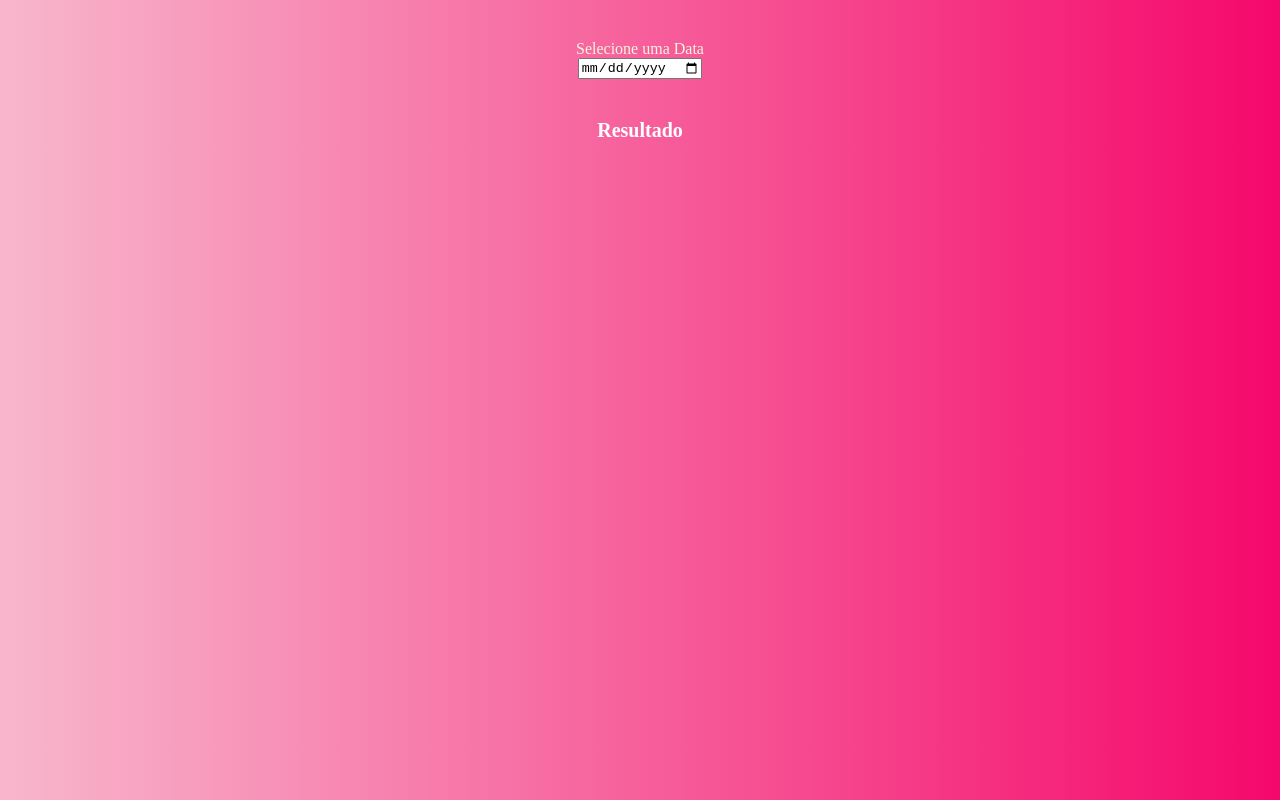
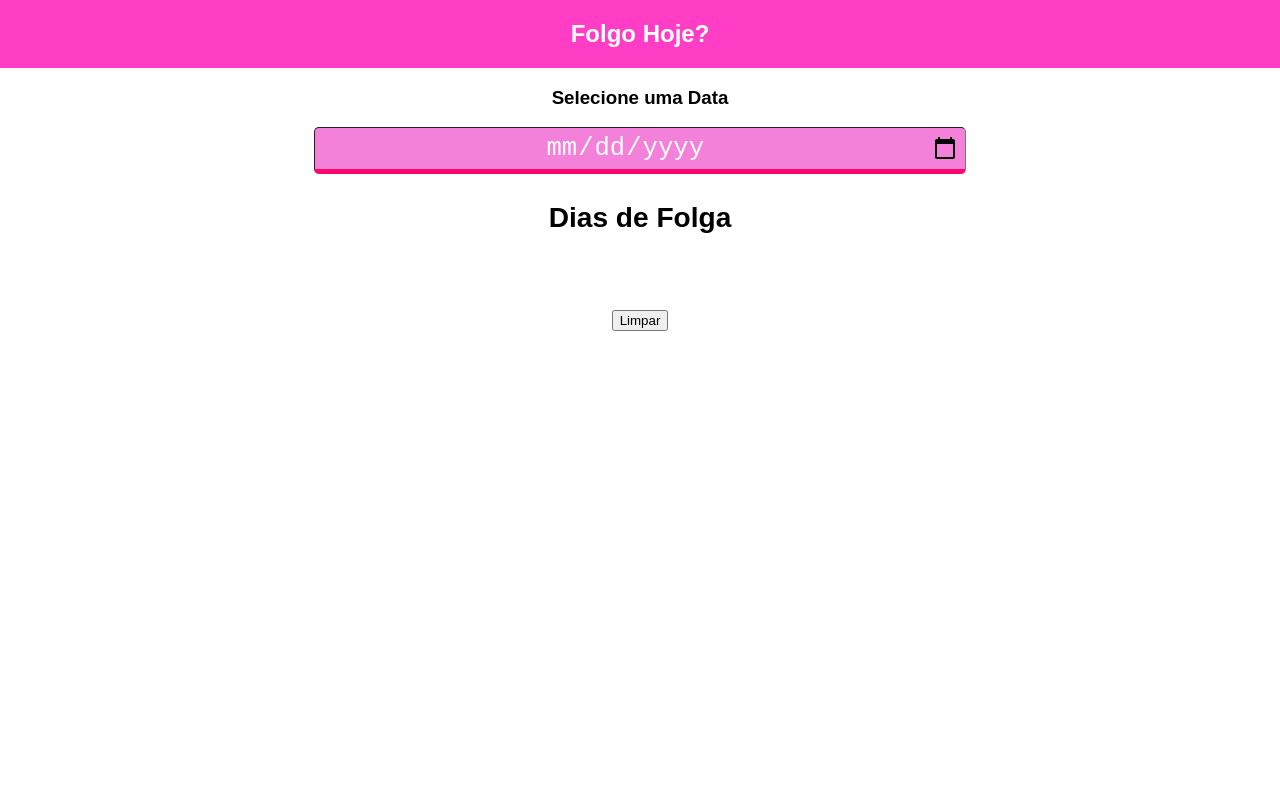
Before and after one commit to JadeilsonSantos/Folgo_Hoje, a plain HTML site: page index.html in a window 1280 px wide. Drawn offline with Linux system fonts and the light colour scheme.

Commit message:
alteracao Front e teste de retorno de lista

```diff
--- a/index.html
+++ b/index.html
@@ -2,18 +2,40 @@
 <html>
   <head>
     <meta charset="utf-8">
-    <meta name="viewport" content="width=device-width">
+    <meta name="viewport" content="width=device-width, initial-scale=1">
+
     <title>Folgo hoje?</title>
     <link href="style.css" rel="stylesheet" type="text/css" />
   </head>
   <body>
-    <div id="data">
+    <div class="heder">
+      <h2>Folgo Hoje?</h2>
+    </div>
+
+      <div class="container">
+        <h3>Selecione uma Data</h3>
+        <input type="date" onchange="minhaFolga(event);">
+      </div>
+
+      <div class="folgas">
+          <h3>Dias de Folga</h3>
+          <ul class="lista"></ul>
+          <button onclick="apagar()">Limpar</button>
+        </div>
+      <!-- <div class="resultado"> -->
+      </div>
+
+
+
+
+    <!-- <div id="data">
       <span>Selecione uma Data</span>
       <input type="date" onchange="minhaFolga(event);"></>
     </div>
 
-    <div id="resultado">Resultado</div>
+    <div id="resultado">Resultado</div> -->
 
     <script src="script.js"></script>
+
   </body>
 </html>
--- a/script.js
+++ b/script.js
@@ -1,7 +1,7 @@
 var anoAtual = new Date().getFullYear();
 var folgaBase = new Date('11/04/2021');
 const umDiaEmMS = 86400000
-var texto = document.querySelector("#resultado");
+var texto = document.querySelector('.resultado');
 
 /* const convertDate = () => {
 
@@ -16,38 +16,50 @@ var texto = document.querySelector("#resultado");
 
   minhaFolga(e,dataSelecionada,selectDate)
 }  */
+function minhaFolga(e){
 
-function minhaFolga(e){
+  let lista
 
   const dataSelecionada = e.target.value;
   selectDate = new Date(dataSelecionada)
 
   let diasDeFolga = [];
   let folgaBaseAdd = new Date(folgaBase);
-    let i = 0;
+  //let i = 0;
 
-      while (folgaBaseAdd <= selectDate)
-      {
+  while (folgaBaseAdd <= selectDate){
     diasDeFolga.push(folgaBaseAdd.toString()); // aqui deve ta retornando sempre a mesma data
     folgaBaseAdd.setDate(folgaBaseAdd.getDate()+8)
     //i+=8 // aqui faz o incremento da data né? >>> Sim
   }
 
+
   let diferenca = Math.floor((folgaBaseAdd - selectDate) / umDiaEmMS)
 
+  /* if(diferenca > 0 && diferenca <5){
+    texto.innerHTML = (`Você estará de FOLGA no dia ${ converterDatas(dataSelecionada) }`)
+  }else{
+    texto.innerHTML += (`Você TRABALHARÁ nos dia ${converterDatas(dataSelecionada)}`)
+  } */
 
-      if(diferenca > 0 && diferenca <5)
+  diasDeFolga.forEach(dias => {
+      let dados = document.createElement('div') // cria elemento li
+      lista = document.querySelector('.lista').appendChild(dados)
+      lista.innerHTML += `<input type="text" value="${converterDatas(dias)}"/>`
+    })
+    if(diasDeFolga != 0){
+      lista.innerHTML = ''
+    }
+  //console.log(diferenca)
+      //console.log(diasDeFolga)
+}
 
-      {texto.innerHTML = (`Você estará de FOLGA no dia ${ converterDatas(dataSelecionada) }`)}
+function apagar(){
 
-      else{texto.innerHTML = (`Você TRABALHARÁ no dia ${converterDatas(dataSelecionada)}`) }
-
-      console.log(diferenca)
-      console.log(folgaBaseAdd)
 }
 
 function zeroNaFrente(data){
-  return data < 9 ? `0${data}`: `${data}`
+  return data <= 9 ? `0${data}`: `${data}`
 }
 
 function converterDatas(d){
@@ -55,13 +67,13 @@ function converterDatas(d){
   let ndata = new Date(data)
   ndata.setDate(data.getDate() + 1)
 
-  let dia = zeroNaFrente(ndata.getDate())
-  let mes = zeroNaFrente(ndata.getMonth() +1)
+  let dia = ndata.getDate()
+  let mes = ndata.getMonth() +1
   let ano = ndata.getFullYear()
 
   //console.log(`${dia}/${mes}/${ano}`)
   //return ndata
-  return `${dia}/${mes}/${ano}` // aqui altera como vc quer o retorno
+  return `${zeroNaFrente(dia)}/${zeroNaFrente(mes)}/${ano}` // aqui altera como vc quer o retorno
 }
 
 // Vou jogar aqui o codigo
--- a/style.css
+++ b/style.css
@@ -1,4 +1,70 @@
-#data{
+body{
+ padding: 0;
+ margin: 0;
+ box-sizing: border-box;
+ font-family: Arial, Helvetica, sans-serif;
+
+}
+.container{
+  display: flex;
+  flex-direction: column;
+  justify-content: center;
+  align-items: center;
+
+}
+.container input{
+  width: 50%;
+  padding: 5px;
+  border-radius: 5px;
+  font-size: 1.6rem;
+  text-align: center;
+  background-color: rgb(243, 129, 218);
+  color: rgb(255, 255, 255);
+  border-width: 1px;
+  border-bottom: 5px solid rgb(252, 5, 108);
+
+}
+.heder{
+  background-color: rgb(255, 62, 197);
+  display: flex;
+  justify-content: center;
+  align-items: center;
+  color: rgb(255, 255, 255);
+}
+.resultado{
+  display: flex;
+  flex-direction: column;
+  justify-content: center;
+  align-items: center;
+  margin-top: 10%;
+}
+.folgas{
+  display: flex;
+  justify-content: center;
+  align-items: center;
+  flex-direction: column;
+  font-size: 1.5rem;
+}
+.lista{
+  display: flex;
+  flex-grow: initial;
+  flex-wrap: wrap;
+  list-style: none;
+
+}
+.lista li{
+  color: rgb(112, 1, 66);
+  margin: 5px
+}
+
+
+
+
+
+
+
+
+/* #data{
   padding: 20px;
   margin: 20px auto;
   width: 200px;
@@ -23,3 +89,5 @@ text-align: center;
 font-size: 20px;
 font-weight: bold;
 }
+
+ */
```
Also changed, not shown: folga.js (added). Lines whose indentation alone changed are shown as unchanged.
